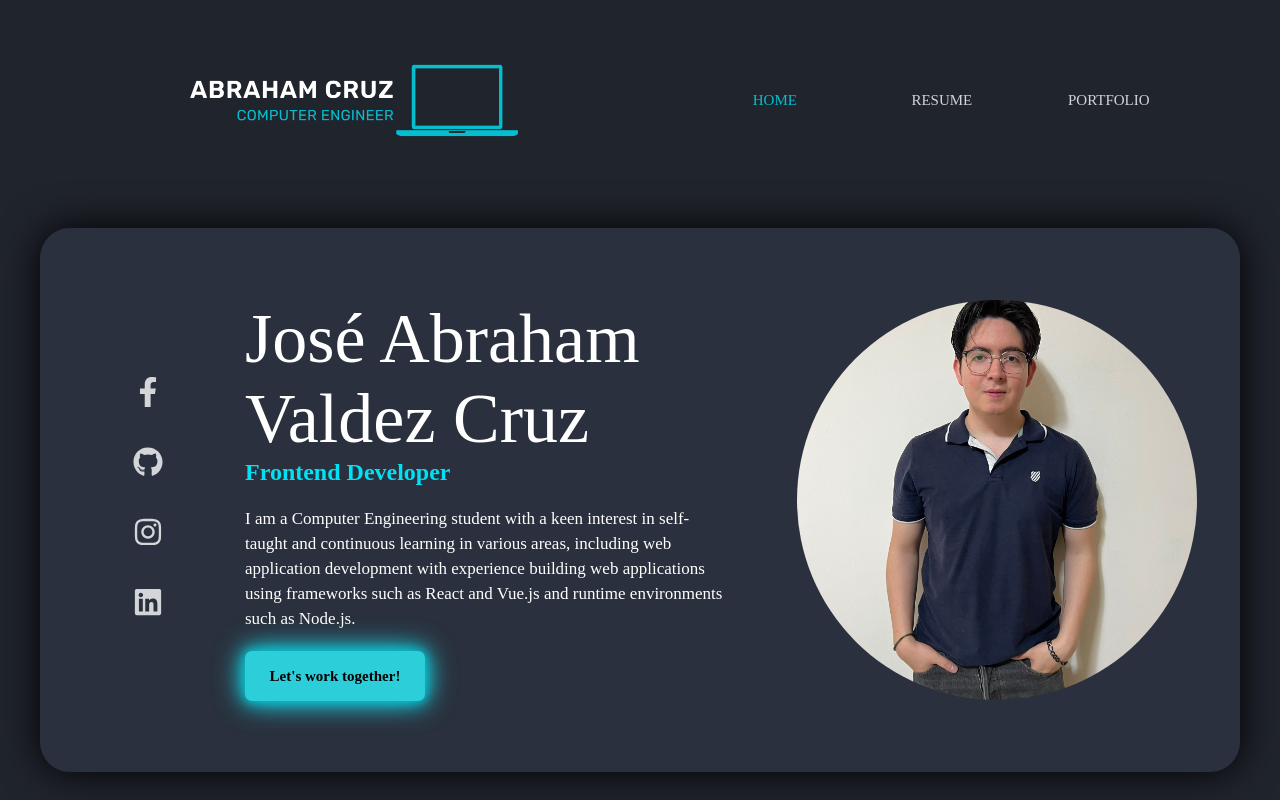
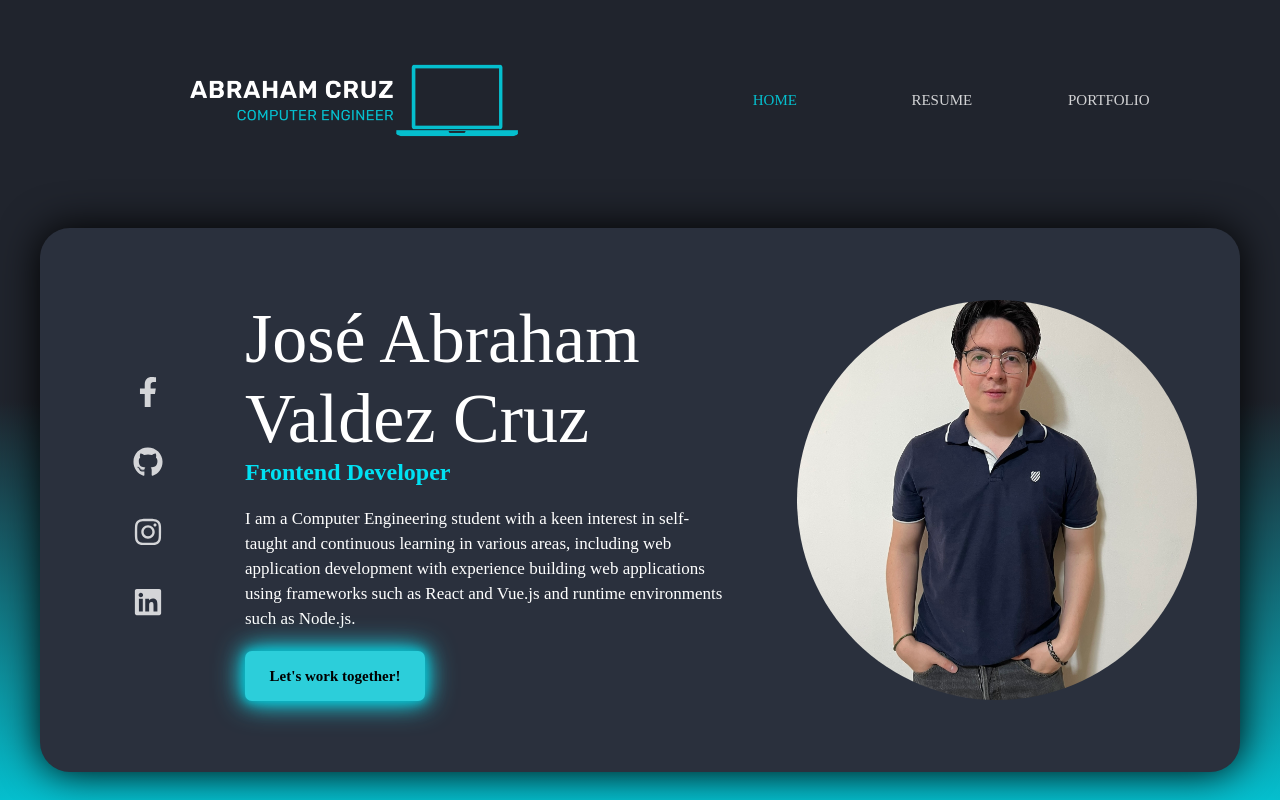
Before and after one commit to SrDrunkenstein/Portfolio_deployment_demo, a React (Vite) app: page / in a window 1280 px wide. Built offline with nearby package versions, Linux system fonts and the light colour scheme; a web font is replaced by a local one.

Commit message:
New background color

```diff
--- /dev/null
+++ b/index.css
@@ -0,0 +1,16 @@
+* {
+    margin: 0;
+    padding: 0;
+    font-family: "REM", serif;
+    color: white;
+}
+
+body {
+    height: auto;
+    min-height: 100dvh;
+    min-width: 300px;
+    background-image: linear-gradient(to bottom, #20242D 0%, #20242D 50%, #05BFCE 100%);
+    /* background-color: #20242D; */
+    /* overscroll-behavior: none; */
+    background-size: 100% 100%;
+}
--- a/index.html
+++ b/index.html
@@ -7,6 +7,7 @@
 
   <link rel="preconnect" href="https://fonts.googleapis.com">
   <link rel="preconnect" href="https://fonts.gstatic.com" crossorigin>
+  <link rel="stylesheet" href="index.css">
   <link href="https://fonts.googleapis.com/css2?family=REM:ital,wght@0,100..900;1,100..900&display=swap"
     rel="stylesheet">
   <link href="https://fonts.googleapis.com/css2?family=Nanum+Myeongjo&display=swap" rel="stylesheet">
--- a/src/App.jsx
+++ b/src/App.jsx
@@ -3,7 +3,7 @@ import Home from './pages/home/Home.jsx';
 import Portfolio from './pages/portfolio/Portfolio.jsx';
 import Resume from './pages/resume/Resume.jsx';
 
-import './styles/index.css'
+// import './styles/index.css'
 
 function App() {
   return (
--- a/src/styles/home/Card.css
+++ b/src/styles/home/Card.css
@@ -1,8 +1,8 @@
 .body {
-    /*border: 1px solid white;*/
+    /* border: 1px solid white; */
     width: 100vw;
     min-height: 600px;
-    height: 70vh;
+    height: 70dvh;
     display: flex;
     justify-content: center;
     align-items: center;
--- a/src/styles/index.css
+++ /dev/null
@@ -1,14 +0,0 @@
-* {
-    margin: 0;
-    padding: 0;
-    font-family: "REM", serif;
-    color: white;
-}
-
-html,
-body {
-    /* background-image: linear-gradient(to bottom, #20242D 0%, #20242D 50%, #05BFCE 100%); */
-    background-color: #20242D;
-    min-height: 100dvh;
-    min-width: 300px;
-}
```
